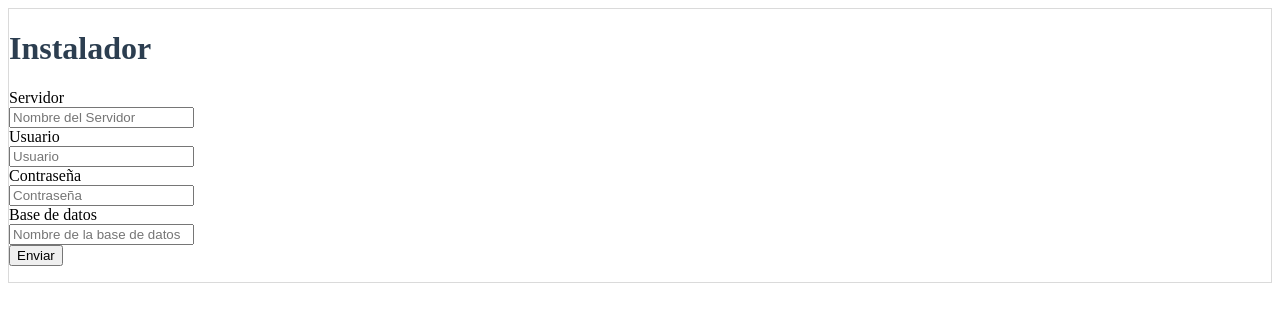
After one commit to manuelfmora/Jardin, a PHP site: page /views/setup.php in a window 1280 px wide. The commit adds this page. Shown: the top 322 px of the page. Run offline with PHP 8.4, Linux system fonts and the light colour scheme.

Commit message:
Funcionando INSTALADOR con codigo comentado

```diff
--- /dev/null
+++ b/app/config.php
@@ -0,0 +1,6 @@
+<?php
+$GLOBALS['db_conf'] = array(
+                'servidor'=>'localhost',
+                'usuario'=>'root',
+                'password'=>'',
+                'base_datos'=>'practica');
--- a/app/index.php
+++ b/app/index.php
@@ -8,7 +8,6 @@
  * Modelo
  *
  */
-
 // definimos constantes que facilitan el trabajo
 define('APP_PATH', __DIR__.'/');
 define('CTRL_PATH', __DIR__.'/controllers/');
--- a/app/models/TareasModel.php
+++ b/app/models/TareasModel.php
@@ -2,6 +2,7 @@
 //include_once __DIR__.'/db.php';
 require_once(HELPERS_PATH.'form.php');
 require_once(MODEL_PATH.'db.php');
+
 
 class Tareas_Model
 {
@@ -12,7 +13,7 @@ class Tareas_Model
 	 * Constructor
 	 */
 	public function __construct()
-	{
+	{       echo 'Entra constructor TareasModel<br>';
 		$this->db=Db::getInstance();//conexion  base de datos
 	}
          /**
--- /dev/null
+++ b/app/views/setup.php
@@ -0,0 +1,50 @@
+<!-- VISTA del instalador -->
+<div class="container">
+    <div class="row">
+        <div class="col-md-12">
+            <div class="col-md-3 column"></div>
+
+            <div class="col-md-6 well" style="border: 1px solid #dadada; background-color: white;">
+                <form class="form-horizontal" method="POST" action="">
+
+                    <h1 style="color: #2C3E50;"><label>Instalador</label></h1>
+
+                    <div class="form-group">
+                        <label class="col-lg-3 control-label">Servidor</label>
+                        <div class="col-lg-8">
+                            <input type="text" class="form-control" placeholder="Nombre del Servidor" name="servidor">
+                        </div>
+                    </div>
+
+                    <div class="form-group">
+                        <label class="col-lg-3 control-label">Usuario</label>
+                        <div class="col-lg-8">
+                            <input type="text" class="form-control" placeholder="Usuario" name="usuario">
+                        </div>
+                    </div>
+
+                    <div class="form-group">
+                        <label class="col-lg-3 control-label">Contraseña</label>
+                        <div class="col-lg-8">
+                            <input type="password" class="form-control" placeholder="Contraseña" name="password">
+                        </div>
+                    </div>
+
+                    <div class="form-group">
+                        <label class="col-lg-3 control-label">Base de datos</label>
+                        <div class="col-lg-8">
+                            <input type="text" class="form-control" placeholder="Nombre de la base de datos" name="base_datos">
+                        </div>
+                    </div>
+
+
+                    <input type="submit" name="enviar" value="Enviar" class="btn btn-comun">
+
+                </form>
+
+            </div>
+
+        </div>
+
+    </div>
+</div>
```
Also changed, not shown: app/controllers/Tareas.php (+30 -137 lines), app/controllers/setup.php (added, +74 -0 lines), app/models/db.php (+58 -12 lines), install/db.sql (renamed from install/practica.sql).
